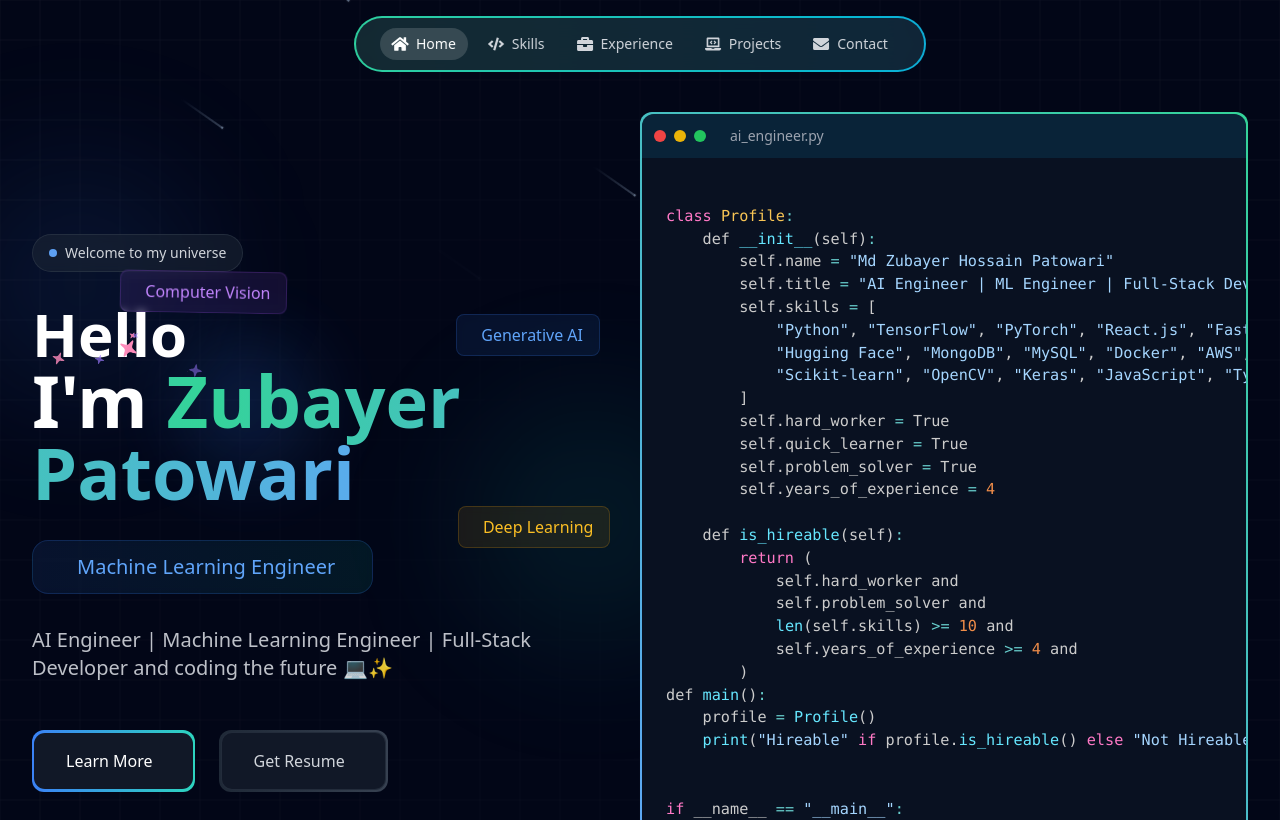
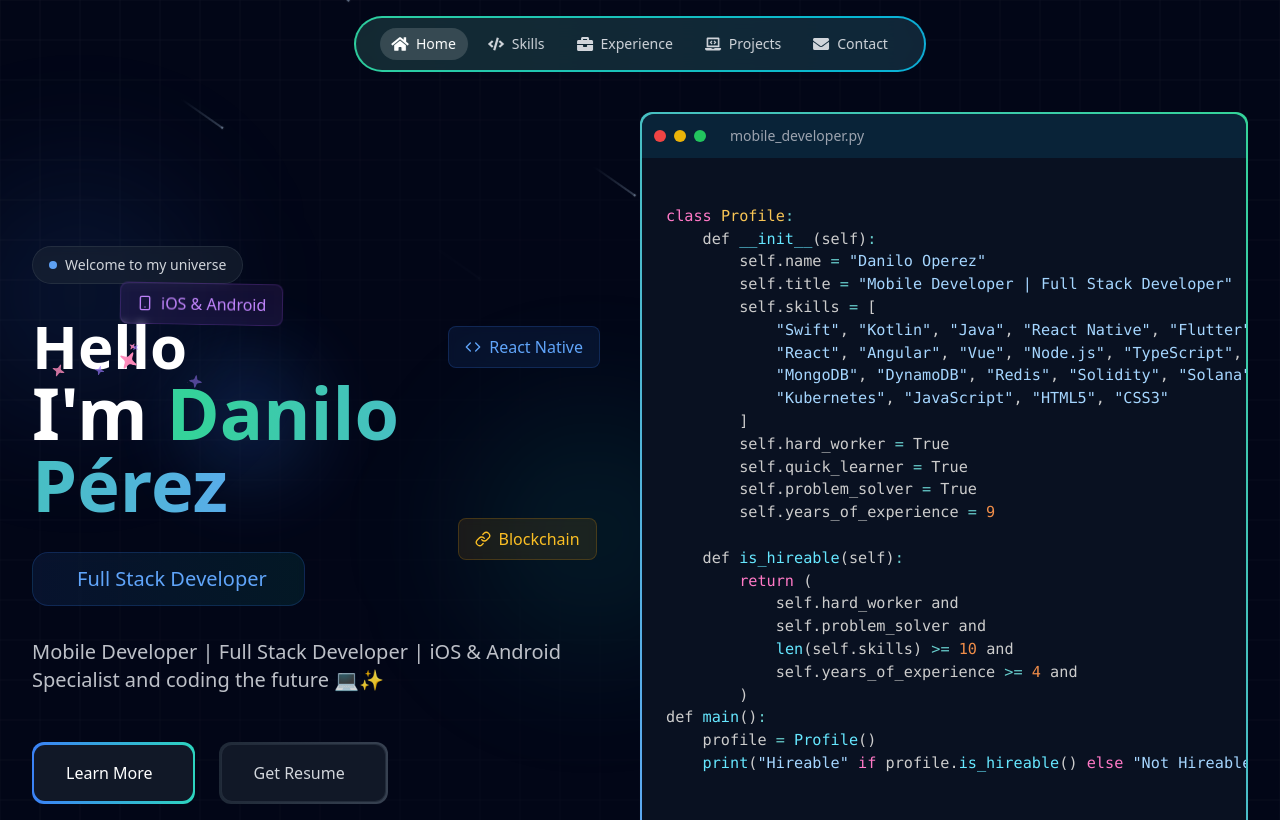
Before and after one commit to luckylamd/danilo_perez, a React (Vite) app: page / in a window 1280 px wide. Shown: the top 820 px of the page. Built offline with nearby package versions, Linux system fonts and the light colour scheme; a web font is replaced by a local one.

Commit message:
Change hero section

```diff
--- a/index.html
+++ b/index.html
@@ -4,8 +4,8 @@
   <meta charset="UTF-8" />
 
   <!-- Primary Meta Tags -->
-  <title>Zubayer Patowari - AI & Machine Learning Engineer | NLP Expert | Bangladesh</title>
-  <meta name="title" content="Zubayer Patowari - AI & Machine Learning Engineer | NLP Expert | Bangladesh" />
+  <title>Danilo Pérez - AI & Machine Learning Engineer | NLP Expert | Bangladesh</title>
+  <meta name="title" content="Danilo Pérez - AI & Machine Learning Engineer | NLP Expert | Bangladesh" />
   <meta name="description" content="Passionate AI Engineer specializing in NLP, Computer Vision, and Generative AI. 4+ years experience building innovative AI solutions for healthcare, automation, and social platforms. Based in Dhaka, Bangladesh." />
   <meta name="keywords" content="AI Engineer, Machine Learning, NLP, Natural Language Processing, Computer Vision, Generative AI, ChatGPT, BanglaGPT, TensorFlow, PyTorch, Hugging Face, Bangladesh, Dhaka, AI Developer, Deep Learning, LLM, Large Language Models, BanglaBERT, Medical AI, Healthcare AI, Automation" />
   <meta name="author" content="Md. Zubayer Hossain Patowari" />
@@ -17,18 +17,18 @@
   <!-- Open Graph / Facebook -->
   <meta property="og:type" content="website" />
   <meta property="og:url" content="https://www.zubayer.space/" />
-  <meta property="og:title" content="Zubayer Patowari - AI & Machine Learning Engineer | NLP Expert" />
+  <meta property="og:title" content="Danilo Pérez - AI & Machine Learning Engineer | NLP Expert" />
   <meta property="og:description" content="Passionate AI Engineer specializing in NLP, Computer Vision, and Generative AI. 4+ years experience building innovative AI solutions for healthcare, automation, and social platforms." />
   <meta property="og:image" content="https://www.zubayer.space/src/assets/images/zubayer-patowari-ai-engineer.jpg" />
   <meta property="og:image:width" content="1200" />
   <meta property="og:image:height" content="630" />
-  <meta property="og:site_name" content="Zubayer Patowari Portfolio" />
+  <meta property="og:site_name" content="Danilo Pérez Portfolio" />
   <meta property="og:locale" content="en_US" />
 
   <!-- Twitter -->
   <meta property="twitter:card" content="summary_large_image" />
   <meta property="twitter:url" content="https://www.zubayer.space/" />
-  <meta property="twitter:title" content="Zubayer Patowari - AI & Machine Learning Engineer | NLP Expert" />
+  <meta property="twitter:title" content="Danilo Pérez - AI & Machine Learning Engineer | NLP Expert" />
   <meta property="twitter:description" content="Passionate AI Engineer specializing in NLP, Computer Vision, and Generative AI. 4+ years experience building innovative AI solutions." />
   <meta property="twitter:image" content="https://www.zubayer.space/src/assets/images/hero.jpg" />
   <meta property="twitter:creator" content="@zpatowari" />
@@ -48,7 +48,7 @@
     "@context": "https://schema.org",
     "@type": "Person",
     "name": "Md. Zubayer Hossain Patowari",
-    "alternateName": "Zubayer Patowari",
+    "alternateName": "Danilo Pérez",
     "url": "https://www.zubayer.space",
     "image": "https://www.zubayer.space/src/assets/images/hero.jpg",
     "jobTitle": "AI & Machine Learning Engineer",
@@ -103,7 +103,7 @@
     "description": "SaaS incubator with 250+ members driving intelligent automation",
     "employee": {
       "@type": "Person",
-      "name": "Zubayer Patowari",
+      "name": "Danilo Pérez",
       "jobTitle": "AI Engineer & Team Lead"
     }
   }
@@ -121,7 +121,7 @@
     "programmingLanguage": ["Python", "JavaScript"],
     "creator": {
       "@type": "Person",
-      "name": "Zubayer Patowari"
+      "name": "Danilo Pérez"
     },
     "keywords": "AI, NLP, News Summarization, BanglaBERT, Social Media Automation"
   }
@@ -159,7 +159,7 @@
 
   <!-- Professional Contact Information -->
   <meta name="contact" content="mdzubayerhossainpatowari@gmail.com" />
-  <meta name="copyright" content="© 2025 Zubayer Patowari. All rights reserved." />
+  <meta name="copyright" content="© 2025 Danilo Pérez. All rights reserved." />
 
   <!-- Additional Professional Keywords for Local SEO -->
   <meta name="geo.region" content="BD" />
@@ -175,7 +175,7 @@
   {
     "@context": "https://schema.org",
     "@type": "ItemList",
-    "name": "Zubayer Patowari Technical Skills",
+    "name": "Danilo Pérez Technical Skills",
     "itemListElement": [
       {
         "@type": "ListItem",
@@ -224,7 +224,7 @@
 <body>
   <!-- Hidden structured content for SEO -->
   <div style="display: none;">
-    <h1>Zubayer Patowari - AI & Machine Learning Engineer</h1>
+    <h1>Danilo Pérez - AI & Machine Learning Engineer</h1>
     <p>Passionate AI Engineer with hands-on experience in developing innovative AI solutions across healthcare, gaming, and automation. Skilled in natural language processing, machine learning, computer vision and generative AI, with a focus on real-world problem-solving.</p>
 
     <address>
--- a/src/pages/Hero/Hero.jsx
+++ b/src/pages/Hero/Hero.jsx
@@ -6,6 +6,7 @@ import Meteors from "@/components/ui/meteors";
 import PortfolioPage from "@/pages/About/About";
 import SparklesText from "@/components/ui/sparkles-text";
 import { FlipWords } from "@/components/ui/flip-words";
+import { Smartphone, Code, Link } from "lucide-react";
 
 // Grid Background - Replacing the HexagonBackground
 const GridBackground = () => {
@@ -42,26 +43,27 @@ const GridBackground = () => {
 
 export default function Hero() {
   const words = [
-    "Artificial Intelligence Engineer",
-    "Machine Learning Engineer",
-    "Full-Stack Engineer",
-    "Linux & GitHub for DevOps Enthusiast",
+    "Mobile Developer",
+    "Full Stack Developer",
+    "iOS & Android Developer",
+    "Blockchain Developer",
   ];
 
   const [code] = useState(`
 class Profile:
     def __init__(self):
-        self.name = "Md Zubayer Hossain Patowari"
-        self.title = "AI Engineer | ML Engineer | Full-Stack Developer"
+        self.name = "Danilo Operez"
+        self.title = "Mobile Developer | Full Stack Developer"
         self.skills = [
-            "Python", "TensorFlow", "PyTorch", "React.js", "FastAPI", "Flask", "NLP",
-            "Hugging Face", "MongoDB", "MySQL", "Docker", "AWS", "Git", "LangChain",
-            "Scikit-learn", "OpenCV", "Keras", "JavaScript", "TypeScript"
+            "Swift", "Kotlin", "Java", "React Native", "Flutter", "Python", "Go",
+            "React", "Angular", "Vue", "Node.js", "TypeScript", "GraphQL", "C#",
+            "MongoDB", "DynamoDB", "Redis", "Solidity", "Solana", "AWS", "Docker",
+            "Kubernetes", "JavaScript", "HTML5", "CSS3"
         ]
         self.hard_worker = True
         self.quick_learner = True
         self.problem_solver = True
-        self.years_of_experience = 4
+        self.years_of_experience = 9
 
     def is_hireable(self):
         return (
@@ -198,7 +200,7 @@ if __name__ == "__main__":
                     I&apos;m
                     <span className="typing-effect gradient-text">
                       {" "}
-                      Zubayer Patowari
+                      Danilo Pérez
                     </span>
                   </span>
                 </h1>
@@ -219,7 +221,7 @@ if __name__ == "__main__":
               {/* Description */}
               <div className="relative mb-8 sm:mb-12 max-w-xl">
                 <p className="text-base sm:text-xl text-gray-300/90 leading-relaxed">
-                  AI Engineer | Machine Learning Engineer | Full-Stack Developer
+                Mobile Developer | Full Stack Developer | iOS & Android Specialist
                   and coding the future 💻✨
                 </p>
               </div>
@@ -255,18 +257,21 @@ if __name__ == "__main__":
 
               {/* Floating badges */}
               <div className="hidden lg:block absolute left-[5.5rem] top-[2.3rem] animate-float-slow">
-                <div className="px-4 py-2 rounded-lg bg-purple-500/10 backdrop-blur-sm border border-purple-500/20 text-purple-400">
-                  <i className="fas fa-wand-magic-sparkles"></i>&nbsp;&nbsp;Computer Vision
+                <div className="px-4 py-2 rounded-lg bg-purple-500/10 backdrop-blur-sm border border-purple-500/20 text-purple-400 flex items-center gap-2">
+                  <Smartphone className="w-4 h-4" />
+                  <span>iOS & Android</span>
                 </div>
               </div>
               <div className="hidden lg:block absolute right-10 top-20 animate-float">
-                <div className="px-4 py-2 rounded-lg bg-blue-500/10 backdrop-blur-sm border border-blue-500/20 text-blue-400">
-                  <i className="fas fa-code"></i>&nbsp;&nbsp;Generative AI
+                <div className="px-4 py-2 rounded-lg bg-blue-500/10 backdrop-blur-sm border border-blue-500/20 text-blue-400 flex items-center gap-2">
+                  <Code className="w-4 h-4" />
+                  <span>React Native</span>
                 </div>
               </div>
               <div className="hidden lg:block absolute top-[17rem] left-[70%] transform -translate-x-1/2 animate-float">
-                <div className="px-4 py-2 rounded-lg bg-amber-500/10 backdrop-blur-sm border border-amber-500/20 text-amber-400">
-                  <i className="fas fa-lightbulb"></i>&nbsp;&nbsp;Deep Learning
+                <div className="px-4 py-2 rounded-lg bg-amber-500/10 backdrop-blur-sm border border-amber-500/20 text-amber-400 flex items-center gap-2">
+                  <Link className="w-4 h-4" />
+                  <span>Blockchain</span>
                 </div>
               </div>
             </div>
@@ -281,7 +286,7 @@ if __name__ == "__main__":
                     <div className="window-dot bg-green-500"></div>
                     <span className="ml-2 text-sm text-gray-400 flex items-center gap-2">
                       <i className="fas fa-code"></i>
-                      ai_engineer.py
+                      mobile_developer.py
                     </span>
                   </div>
                   <pre className="language-javascript">
```
Also changed, not shown: 1 other file (tests, documents, lock files or other folders).
